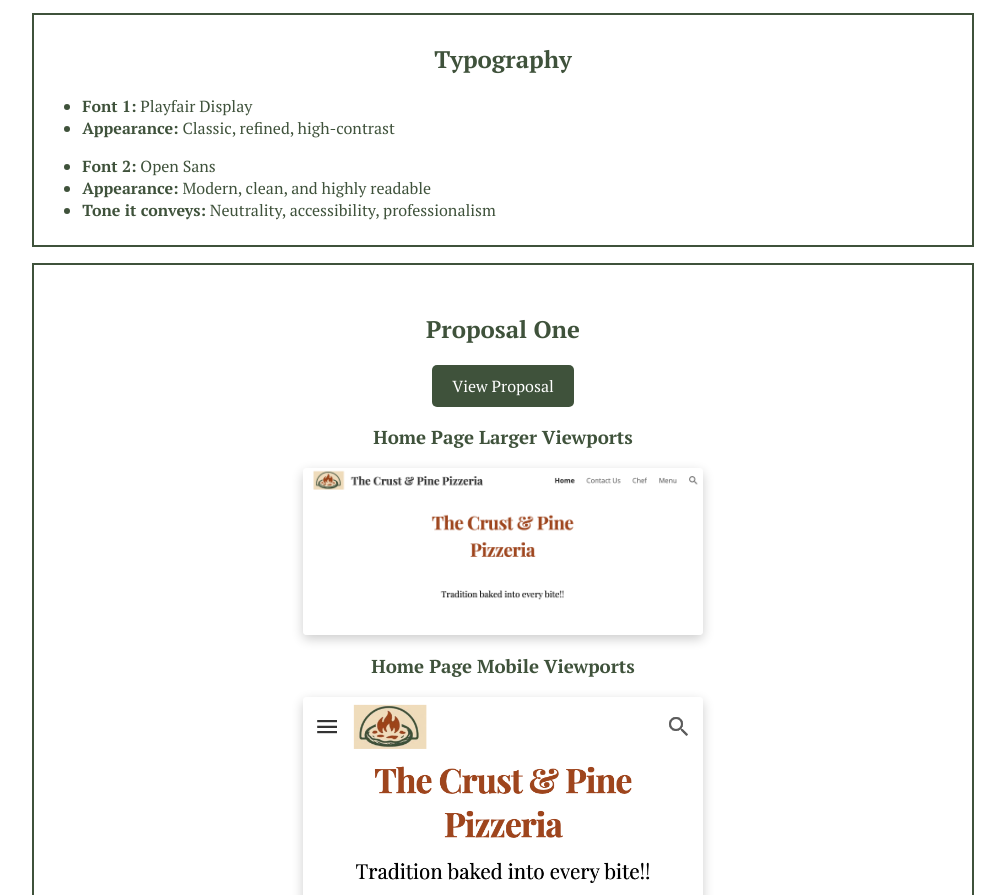
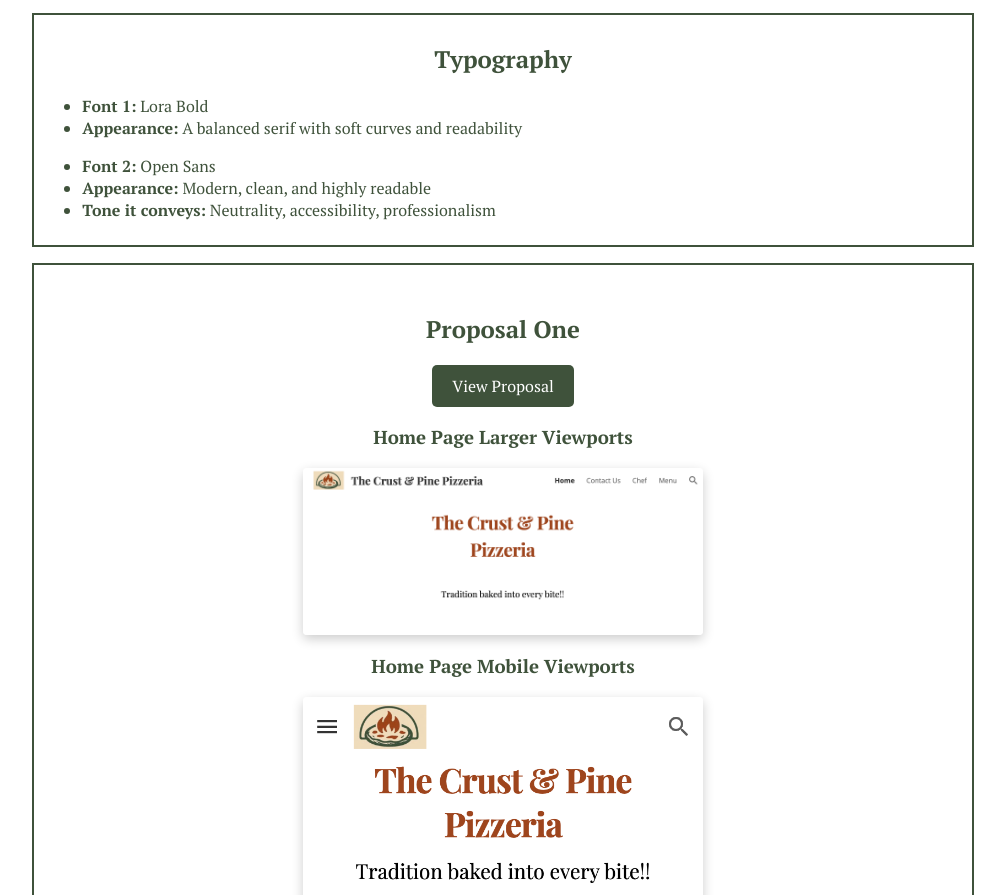
Before and after one commit to yourdesignerfriends/brians-pizza-siteplan, a plain HTML site: page index.html in a window 1280 px wide. Shown: the part 1069-1964 px from the top of the page, without its empty margins (137-1142 px from the left). Drawn offline with Linux system fonts and the light colour scheme.

Commit message:
Update typography section with new font details

```diff
--- a/index.html
+++ b/index.html
@@ -68,8 +68,8 @@
         <section>
             <h2>Typography</h2>
             <ul>
-                <li><strong>Font 1:</strong> Playfair Display</li>
-                <li><strong>Appearance:</strong> Classic, refined, high-contrast</li>
+                <li><strong>Font 1:</strong> Lora Bold</li>
+                <li><strong>Appearance:</strong> A balanced serif with soft curves and readability</li>
             </ul>
             <ul>
                 <li><strong>Font 2:</strong> Open Sans</li>
```
